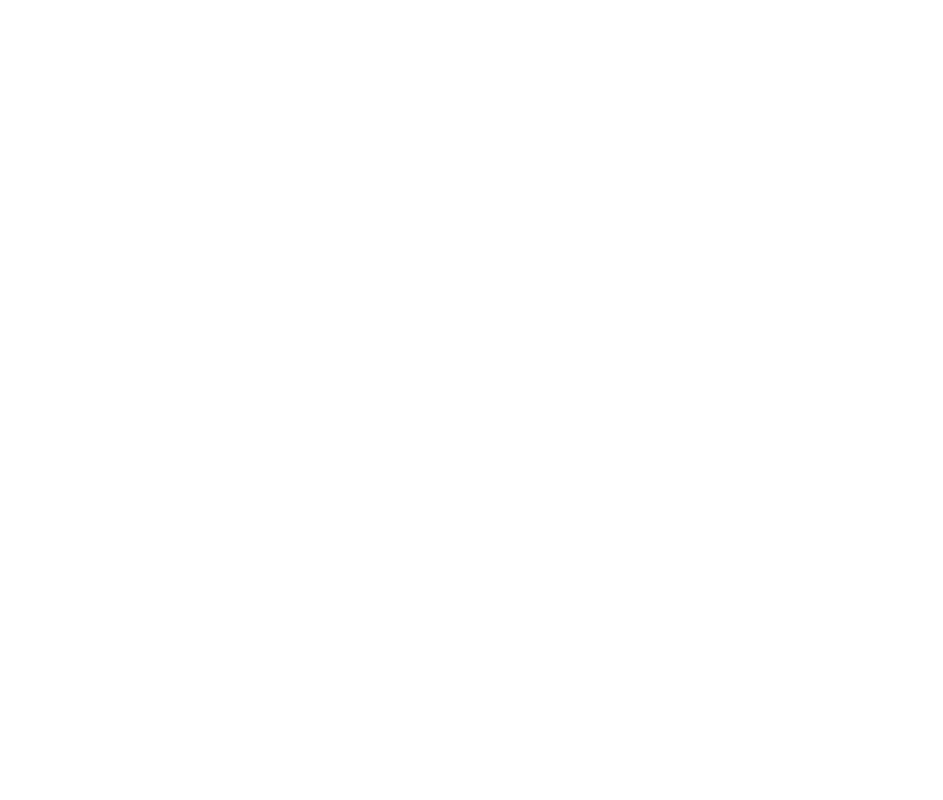
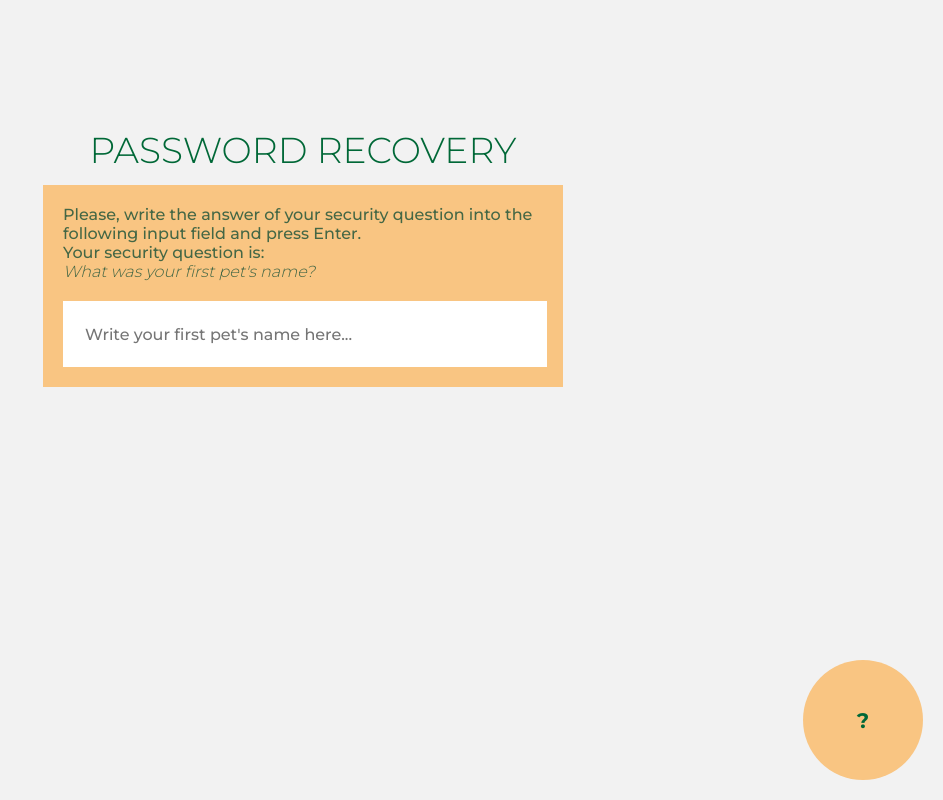
Before and after one commit to 4rrichard/uibuild-pw-recovery, a plain HTML site: page frontend/index.html in a window 1280 px wide. Shown: the whole page, without its empty margins (337-1280 px from the left). Drawn offline with Linux system fonts and the light colour scheme.

Commit message:
finished-task

```diff
--- a/frontend/index.html
+++ b/frontend/index.html
@@ -1,12 +1,29 @@
 <!DOCTYPE html>
 <html lang="en">
-<head>
-	<meta charset="UTF-8">
-	<meta http-equiv="X-UA-Compatible" content="IE=edge">
-	<meta name="viewport" content="width=device-width, initial-scale=1.0">
-	<title>This is FRONTEND</title>
-</head>
-<body>
-	<div id="root"></div>
-</body>
+  <head>
+    <meta charset="UTF-8" />
+    <meta http-equiv="X-UA-Compatible" content="IE=edge" />
+    <meta name="viewport" content="width=device-width, initial-scale=1.0" />
+    <title>This is FRONTEND</title>
+    <link rel="preconnect" href="https://fonts.googleapis.com" />
+    <link rel="preconnect" href="https://fonts.gstatic.com" crossorigin />
+    <link
+      href="https://fonts.googleapis.com/css2?family=Montserrat:wght@300;500;700&display=swap"
+      rel="stylesheet"
+    />
+    <link rel="stylesheet" href="/style.css" />
+  </head>
+  <body>
+    <h1>Password recovery</h1>
+    <div>
+      <h2>
+        Please, write the answer of your security question into the following
+        input field and press Enter. <br />
+        Your security question is:<br />
+        <em>What was your first pet's name?</em>
+      </h2>
+      <input type="text" placeholder="Write your first pet's name here..." />
+    </div>
+    <button>?</button>
+  </body>
 </html>
--- /dev/null
+++ b/frontend/style.scss
@@ -0,0 +1,100 @@
+body {
+  margin-top: 10%;
+
+  background-color: #f2f2f2;
+  h1,
+  h2,
+  input,
+  button {
+    font-family: "Montserrat", sans-serif;
+  }
+
+  h1 {
+    margin-bottom: 10px;
+
+    text-align: center;
+    text-transform: uppercase;
+    font-weight: 300;
+    font-size: 36px;
+    color: #006837;
+
+    @media (max-width: 520px) {
+      font-size: 24px;
+    }
+  }
+
+  div {
+    max-width: 520px;
+    height: auto;
+
+    margin-left: auto;
+    margin-right: auto;
+
+    color: #446745;
+    background-color: #f9c582;
+
+    @media (max-width: 520px) {
+      width: 100%;
+    }
+
+    h2 {
+      margin-bottom: 0;
+      padding: 20px 20px 0 20px;
+
+      font-size: 16px;
+      font-weight: 500;
+    }
+
+    em {
+      font-weight: 300;
+    }
+
+    input,
+    textarea {
+      width: 100%;
+    }
+    input[type="text"]::placeholder {
+      padding-left: 20px;
+    }
+
+    input {
+      max-width: 480px;
+      height: 64px;
+
+      margin: 20px;
+
+      border: none;
+
+      font-weight: 500;
+      font-size: 16px;
+
+      color: #98a991;
+
+      background-color: white;
+
+      @media (max-width: 520px) {
+        width: calc(100% - (40px));
+      }
+    }
+  }
+  button {
+    position: absolute;
+    right: 0;
+    bottom: 0;
+
+    width: 120px;
+    height: 120px;
+
+    margin: 0 20px 20px 0;
+
+    font-weight: 700;
+    font-size: 21px;
+    text-align: center;
+    color: #006837;
+
+    border: none;
+    border-radius: 50%;
+
+    background-color: #f9c582;
+  }
+}
```
Also changed, not shown: frontend/style.css (added), 1 other file.
